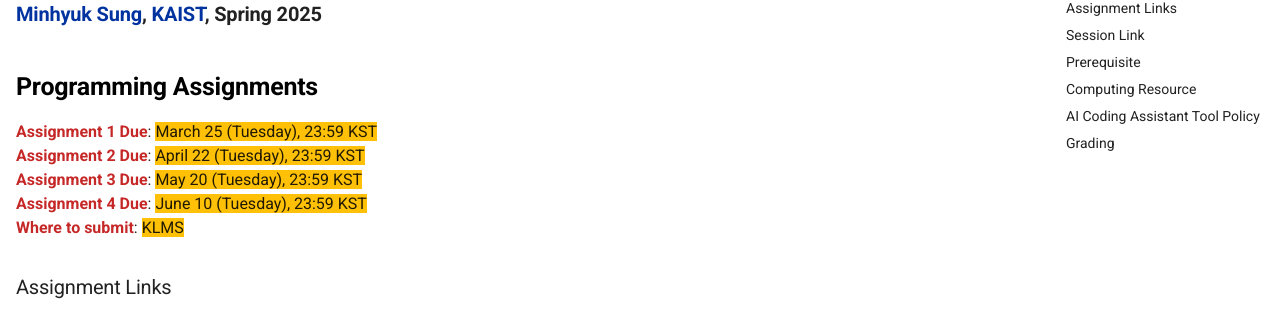
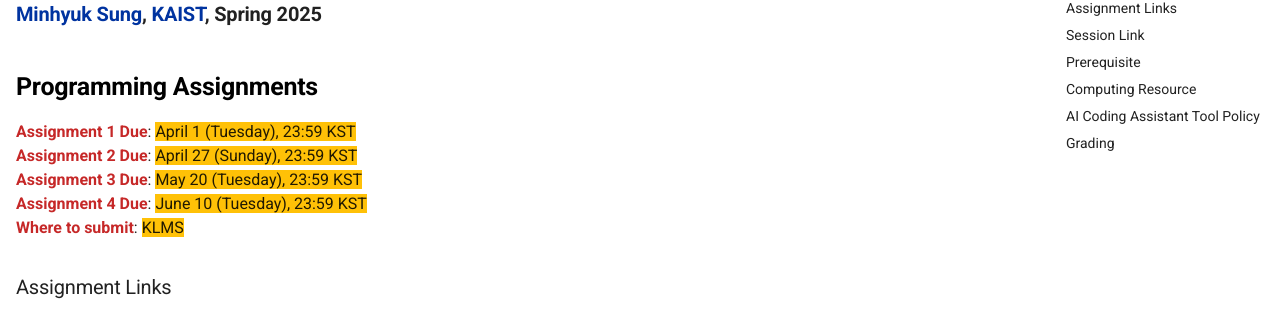
Before and after one commit to mhsung/kaist-cs479-spring-2025, an MkDocs documentation site: the page built from docs/programming-assignments.md, in a window 1280 px wide and 900 px high. Shown: the part 205-517 px from the top of the window. Built offline with MkDocs 1.6.1 and Material for MkDocs 9.7.7, drawn with Linux system fonts in a browser that asks for light colours.

Commit message:
Updated.

```diff
--- a/docs/programming-assignments.md
+++ b/docs/programming-assignments.md
@@ -12,8 +12,8 @@ hide:
 
 ## Programming Assignments
 
-^^Assignment 1 Due^^: ==March 25 (Tuesday), 23:59 KST==
-^^Assignment 2 Due^^: ==April 22 (Tuesday), 23:59 KST==
+^^Assignment 1 Due^^: ==April 1 (Tuesday), 23:59 KST==
+^^Assignment 2 Due^^: ==April 27 (Sunday), 23:59 KST==
 ^^Assignment 3 Due^^: ==May 20 (Tuesday), 23:59 KST==
 ^^Assignment 4 Due^^: ==June 10 (Tuesday), 23:59 KST==
 ^^Where to submit^^: ==KLMS==
```
Also changed, not shown: docs/3d-rendering-contest.md (+1 -1 lines).
